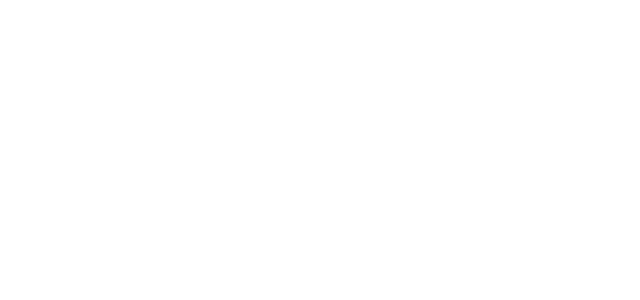
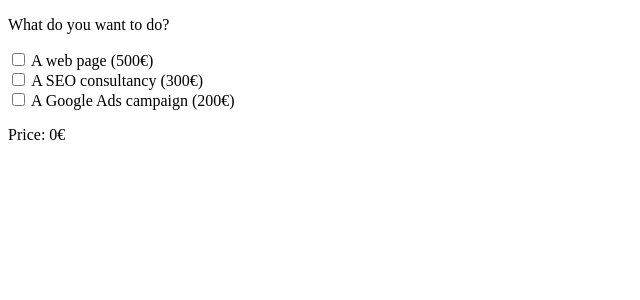
Before and after one commit to marshalljordan1/Sprint7-React-II, a React (Vite) app in the folder react-II/: page / in a window 1280 px wide. Shown: the top 300 px of the page, without its empty margins (0-640 px from the left). Built offline with nearby package versions, Linux system fonts and the light colour scheme.

Commit message:
complete ex1

```diff
--- a/react-II/src/App.jsx
+++ b/react-II/src/App.jsx
@@ -2,9 +2,49 @@
 import "./App.css";
 
 function App() {
-  const [count, setCount] = useState(0);
+  const [total, setTotal] = useState(0);
+  const [webpageChecked, setWebpageChecked] = useState(false);
+  const [consultationChecked, setConsultationChecked] = useState(false);
+  const [googleAdChecked, setGoogleAdChecked] = useState(false);
 
-  return <div></div>;
+  const webpage = 500;
+  const consultation = 300;
+  const googleAd = 200;
+
+  const addWeb = (event) => {
+    setTotal(event.target.checked ? total + webpage : total - webpage);
+    setWebpageChecked(event.target.checked);
+  };
+
+  const addConsult = (event) => {
+    setTotal(
+      event.target.checked ? total + consultation : total - consultation
+    );
+    setConsultationChecked(event.target.checked);
+  };
+
+  const addGoogle = (event) => {
+    setTotal(event.target.checked ? total + googleAd : total - googleAd);
+    setGoogleAdChecked(event.target.checked);
+  };
+
+  return (
+    <div>
+      <p>What do you want to do?</p>
+      <input type="checkbox" checked={webpageChecked} onChange={addWeb} /> A web
+      page (500€)
+      <br />
+      <input
+        type="checkbox"
+        checked={consultationChecked}
+        onChange={addConsult}
+      />{" "}
+      A SEO consultancy (300€) <br />
+      <input type="checkbox" checked={googleAdChecked} onChange={addGoogle} /> A
+      Google Ads campaign (200€) <br />
+      <p>Price: {total}€</p>
+    </div>
+  );
 }
 
 export default App;
```
